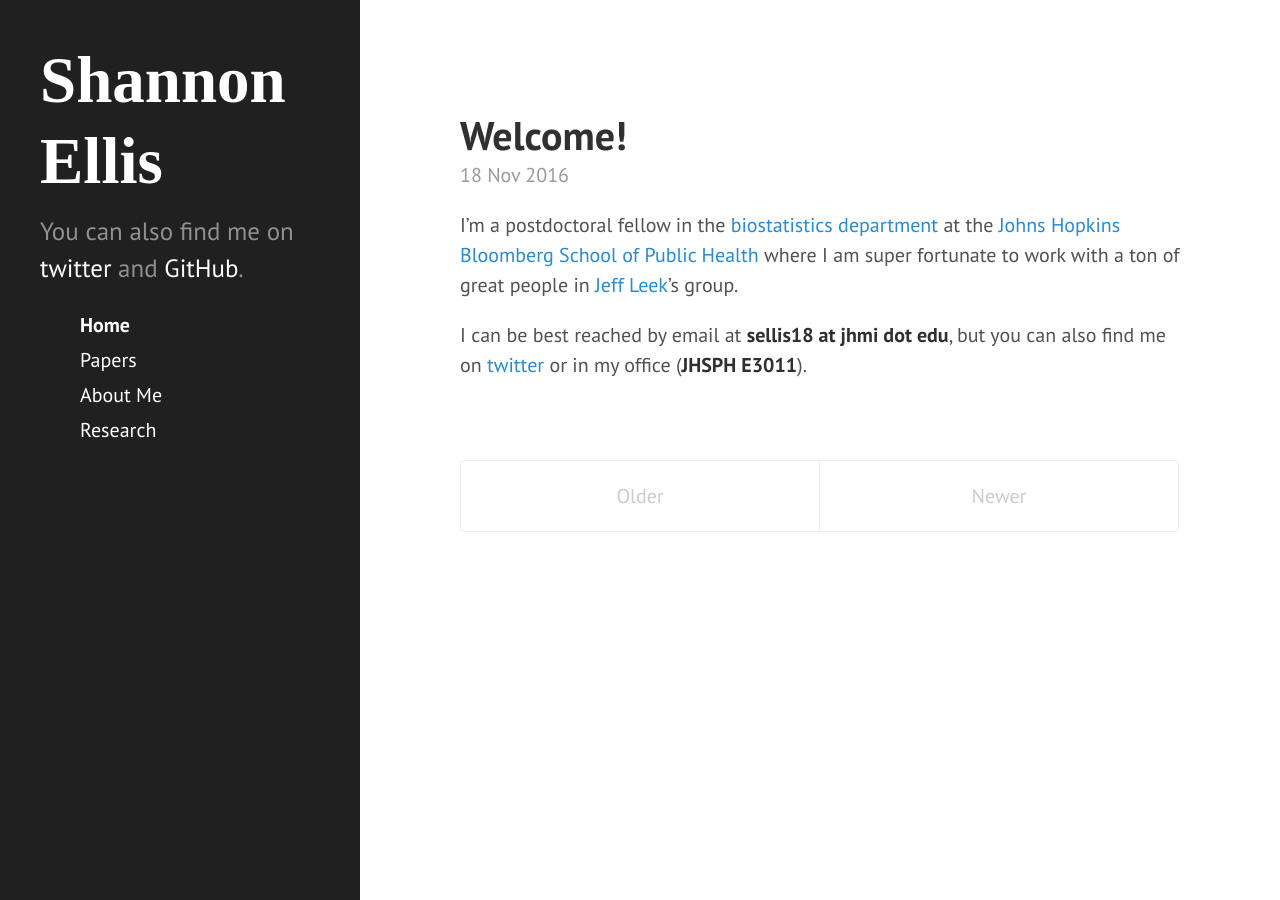
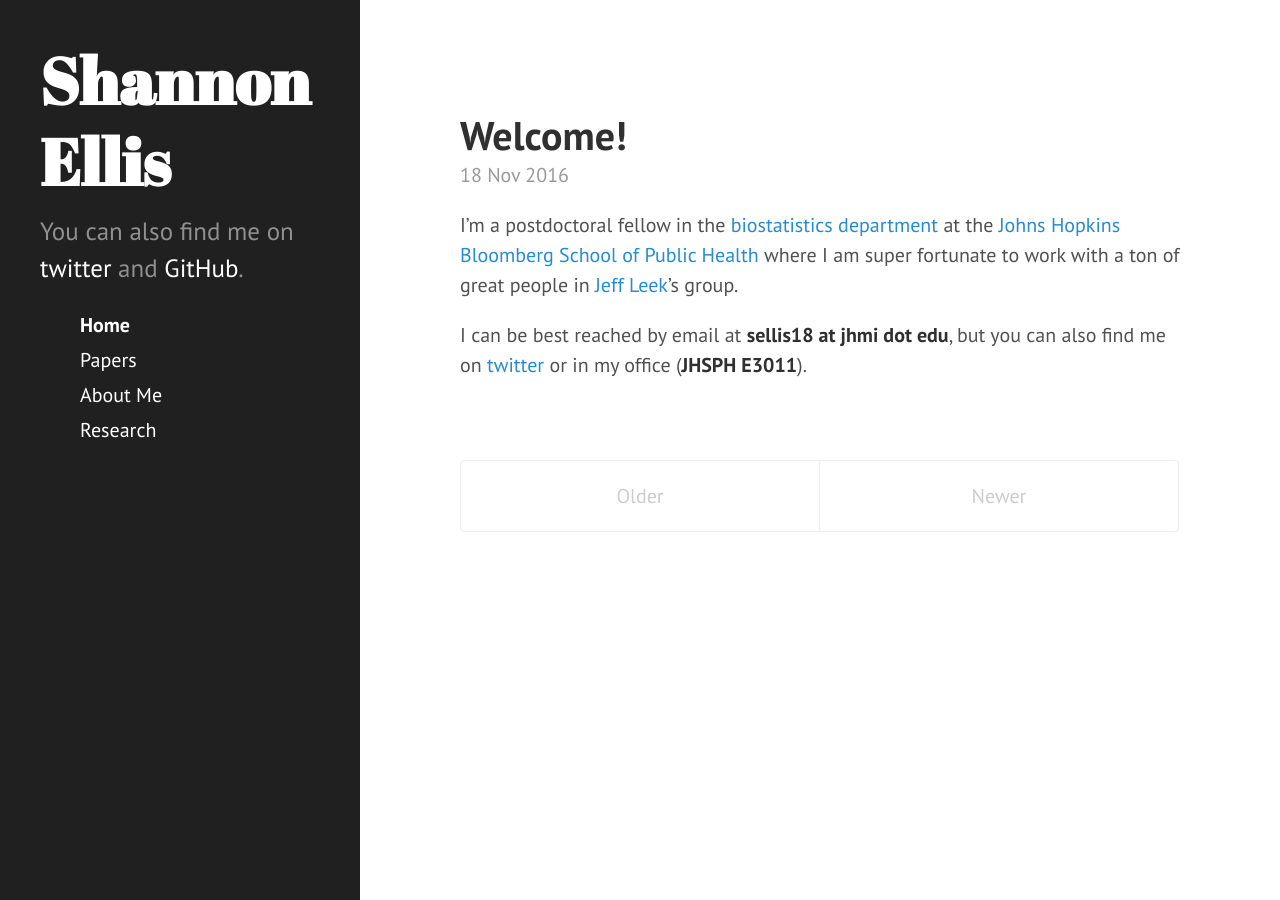
Before and after one commit to ShanEllis/ShanEllis.github.io, a Jekyll site: the page built from index.html, in a window 1280 px wide. Built offline with Jekyll 4.4.1, drawn with Linux system fonts in a browser that asks for light colours; the list of posts is cut into pages by our own code.

Commit message:
Update head.html

```diff
--- a/_includes/head.html
+++ b/_includes/head.html
@@ -18,7 +18,7 @@
   <link rel="stylesheet" href="{{ site.baseurl }}public/css/poole.css">
   <link rel="stylesheet" href="{{ site.baseurl }}public/css/syntax.css">
   <link rel="stylesheet" href="{{ site.baseurl }}public/css/hyde.css">
-  <link rel="stylesheet" href="https://fonts.googleapis.com/css?family=PT+Sans:400,400italic,700|Roboto+Condensed">
+  <link rel="stylesheet" href="https://fonts.googleapis.com/css?family=PT+Sans:400,400italic,700|Abril+Fatface">
 
   <!-- Icons -->
   <link rel="apple-touch-icon-precomposed" sizes="144x144" href="{{ site.baseurl }}public/apple-touch-icon-144-precomposed.png">
```
